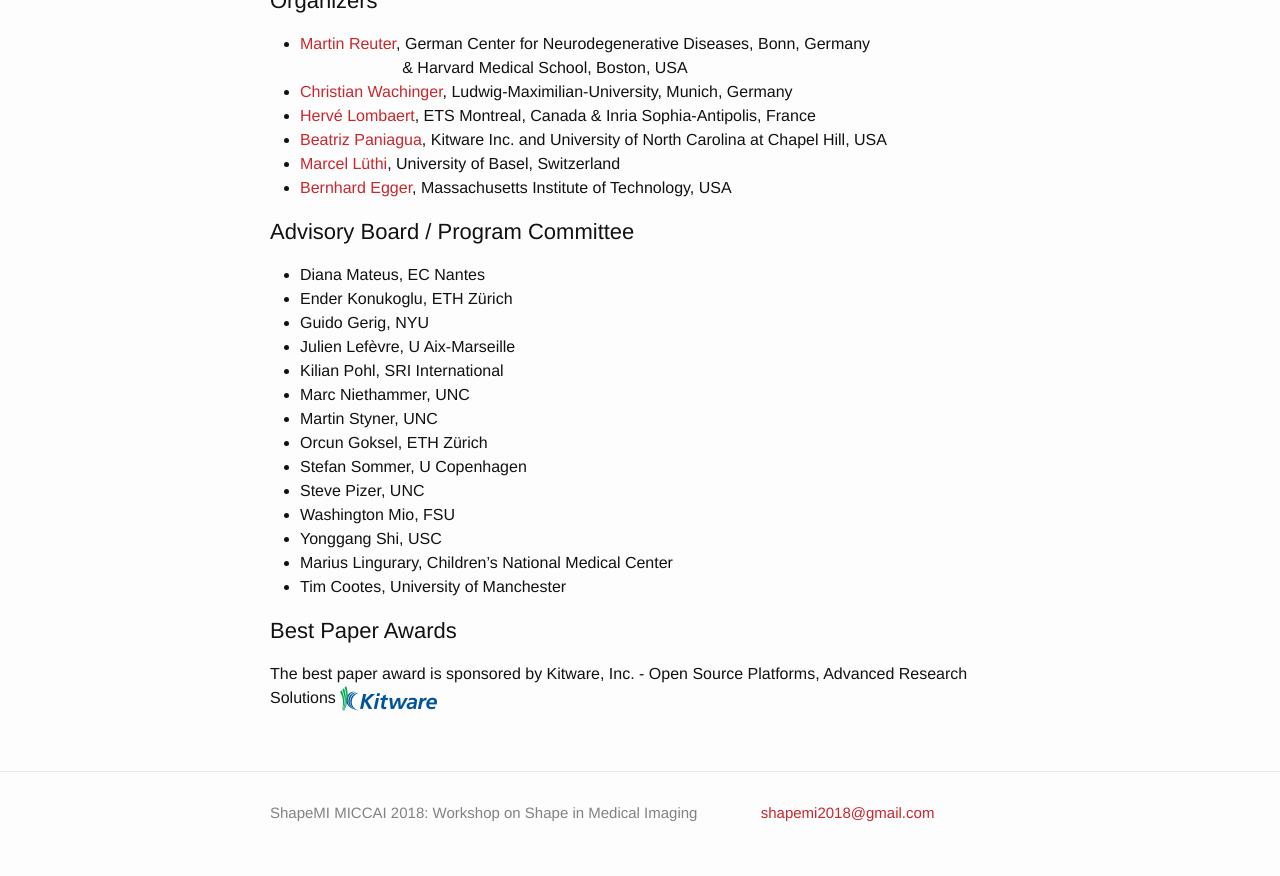
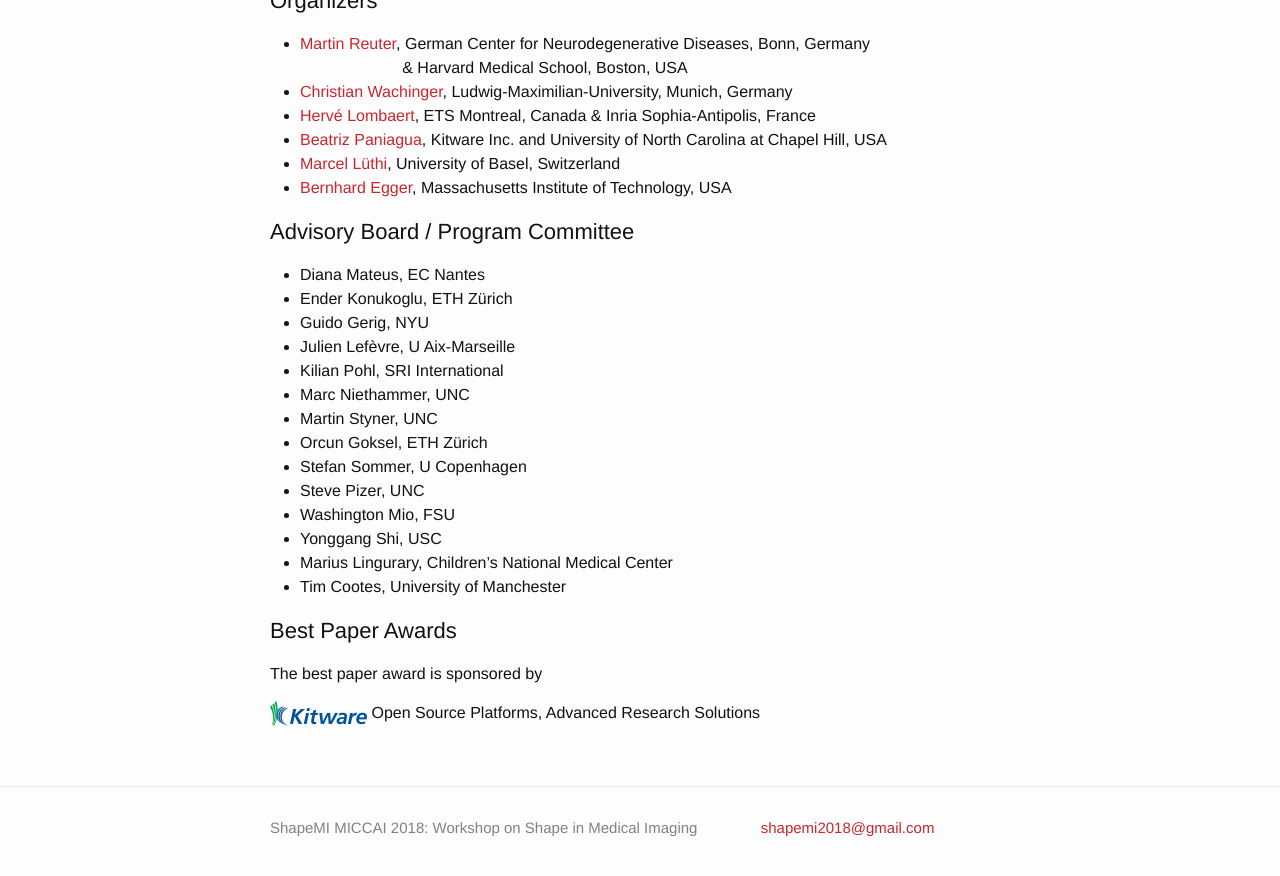
Before and after one commit to shapemi/shapemi2020, a Jekyll site: the page built from index.md, in a window 1280 px wide and 900 px high, scrolled down 1413 px. Shown: the top 876 px of the window. Built offline with Jekyll 4.4.1, drawn with Linux system fonts in a browser that asks for light colours; our own code applies the rules of GitHub Pages for plain Markdown files.

Commit message:
Update index.md

```diff
--- a/index.md
+++ b/index.md
@@ -49,5 +49,6 @@
 - Tim Cootes, University of Manchester
 
 # Best Paper Awards
-The best paper award is sponsored by Kitware, Inc. - Open Source Platforms, Advanced Research Solutions
-![Kitware](images/kitware.png)
+The best paper award is sponsored by
+
+[![Kitware](images/kitware.png)](https://www.kitware.com/) Open Source Platforms, Advanced Research Solutions
```
